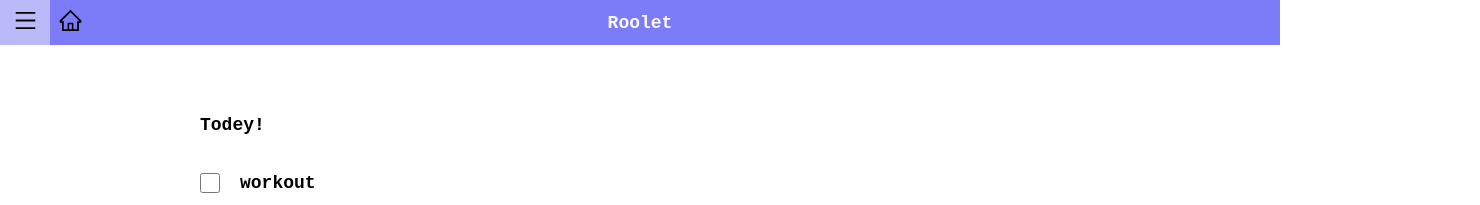
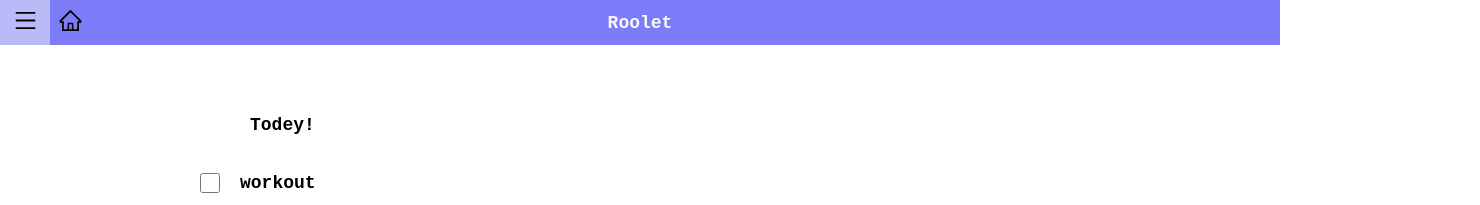
Before and after one commit to Reem-Nosbaum/Roolet, a React (Create React App) app: page / in a window 1280 px wide. Shown: the top 205 px of the page, 1480 px wide, since content can reach past the window. Built offline with nearby package versions, Linux system fonts and the light colour scheme.

Commit message:
Improve structure / format of the code. :art:

```diff
--- a/src/style/ToDoList.css
+++ b/src/style/ToDoList.css
@@ -4,7 +4,7 @@
 
 .todos {
   height: 85vh;
-  width: 100vw;
+  width: 100%;
   display: flex;
   justify-content: space-around;
   flex-direction: column;
@@ -25,5 +25,6 @@
 
 .welcom {
   top: 70px;
+  left: 50px;
   position: relative;
 }
```
